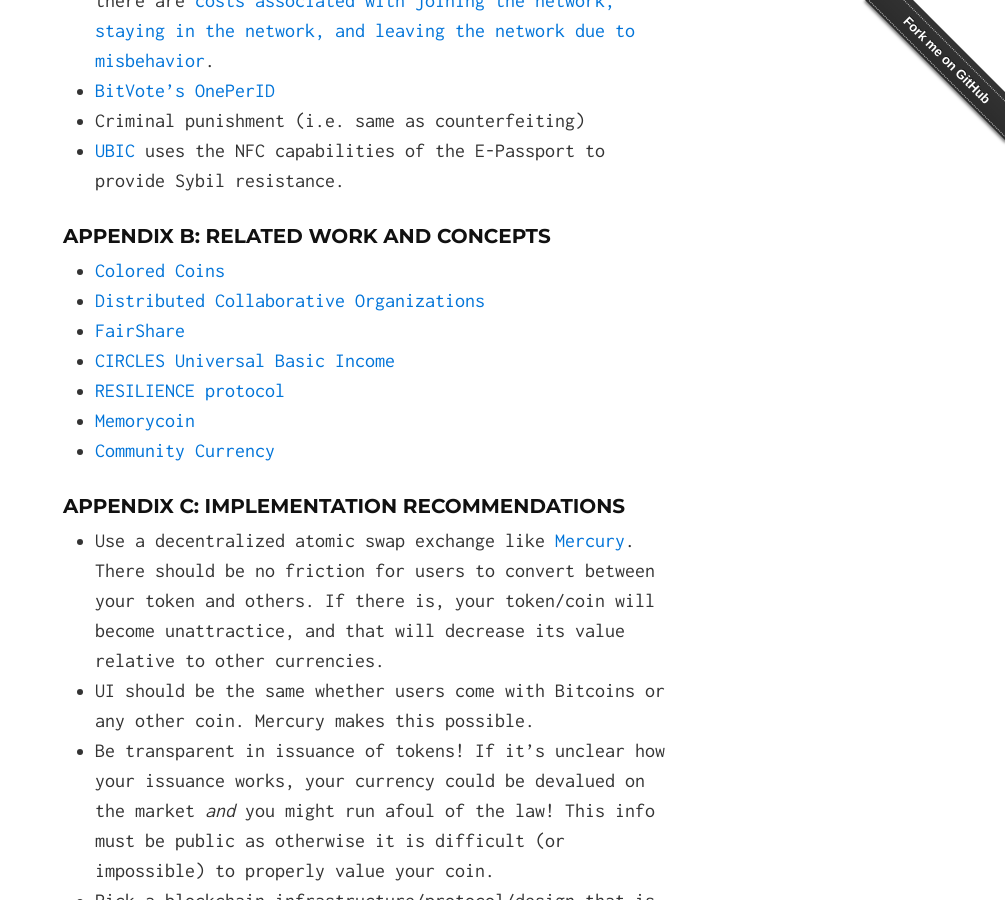
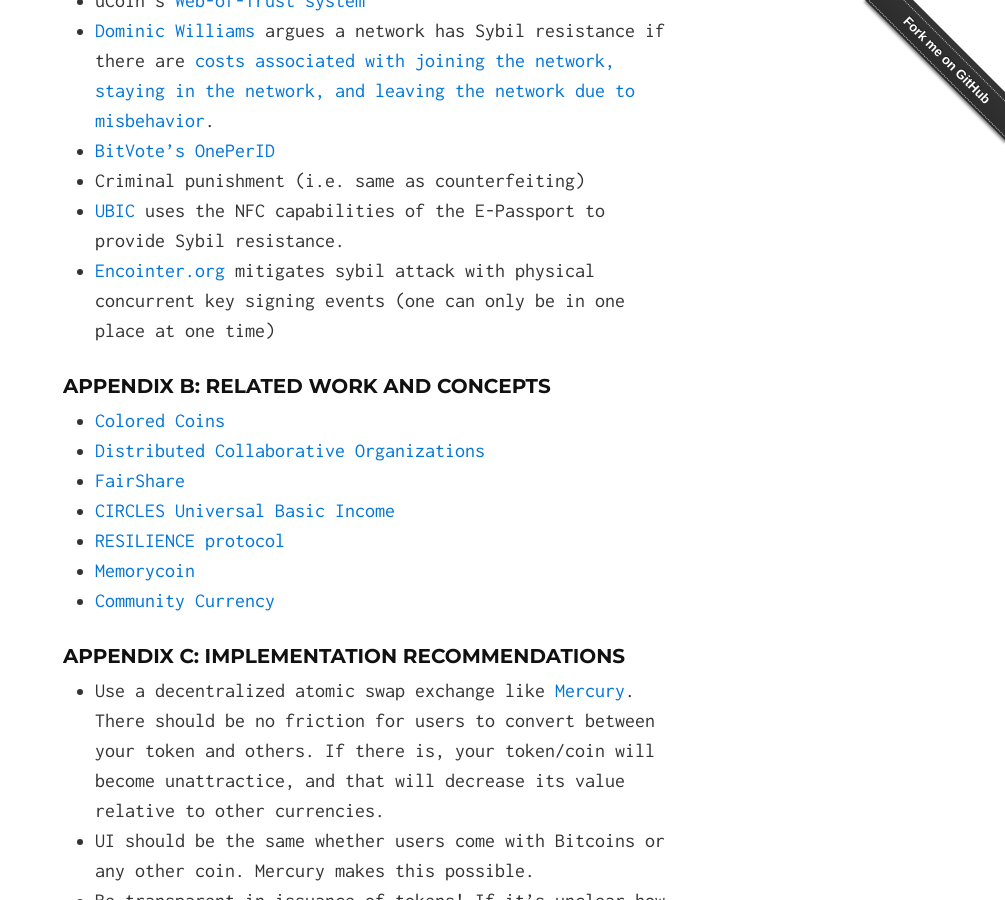
Before and after one commit to okTurtles/groupcurrency.org, a Jekyll site: the page built from index.md, in a window 1280 px wide and 900 px high, scrolled down 5454 px. Shown: the whole window, without its empty margins (275-1280 px from the left). Built offline with Jekyll 4.4.1, drawn with Linux system fonts in a browser that asks for light colours; comment, search, counter and statistics services are not loaded; some of the changed text lies outside the part shown.

Commit message:
adding encointer.org

```diff
--- a/index.md
+++ b/index.md
@@ -109,6 +109,7 @@ Currencies that fit [the definition](<#definition>) of __group currency__:
 - [Duniter](https://duniter.org/) (previously [uCoin](https://en.duniter.org/ucoin-rename-duniter/))
 - [Circles](http://aboutcircles.com/) (not yet implemented but should be very soon now that Ethereum has launched).
 - _Maybe_ [DCOs](https://swarm.fund)... Needs improvement in transparency, clarity, etc. They [claim to provide Basic Income](https://medium.com/@Swarm/beyond-basic-income-the-power-of-networks-putting-people-first-dbb97416d7a6) but it's not clear whether this is a firm goal or how it's enforced.
+- [Encointer.org](https://encointer.org) decentralized basic income in geo-local cryptocurrency
 
 _[Contact](<#contact>) or send [pull request](https://github.com/okTurtles/groupcurrency.org) to add yours!_
 
@@ -159,6 +160,7 @@ It is when groups allow arbitrary membership that combating the Sybil attack bec
 - [BitVote's OnePerID](https://github.com/BitVote/bitvote.github.io/wiki/OnePerID)
 - Criminal punishment (i.e. same as counterfeiting)
 - [UBIC](https://github.com/UBIC-repo/Whitepaper/blob/master/README.md) uses the NFC capabilities of the E-Passport to provide Sybil resistance.
+- [Encointer.org](https://encointer.org) mitigates sybil attack with physical concurrent key signing events (one can only be in one place at one time)
 
 <a name="AppendixB"></a>
 
```
